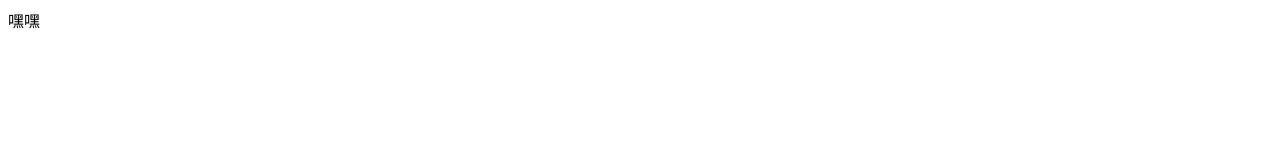
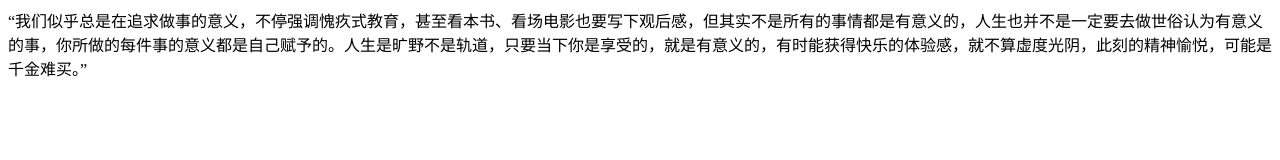
Before and after one commit to zhaozening/iuincc, a plain HTML site: page index.html in a window 1280 px wide. Drawn offline with Linux system fonts and the light colour scheme.

Commit message:
Update index.html

```diff
--- a/index.html
+++ b/index.html
@@ -5,6 +5,6 @@
     <title>哇IU</title>
 </head>
 <body>
-    嘿嘿
+    “我们似乎总是在追求做事的意义，不停强调愧疚式教育，甚至看本书、看场电影也要写下观后感，但其实不是所有的事情都是有意义的，人生也并不是一定要去做世俗认为有意义的事，你所做的每件事的意义都是自己赋予的。人生是旷野不是轨道，只要当下你是享受的，就是有意义的，有时能获得快乐的体验感，就不算虚度光阴，此刻的精神愉悦，可能是千金难买。”
 </body>
 </html>
```
